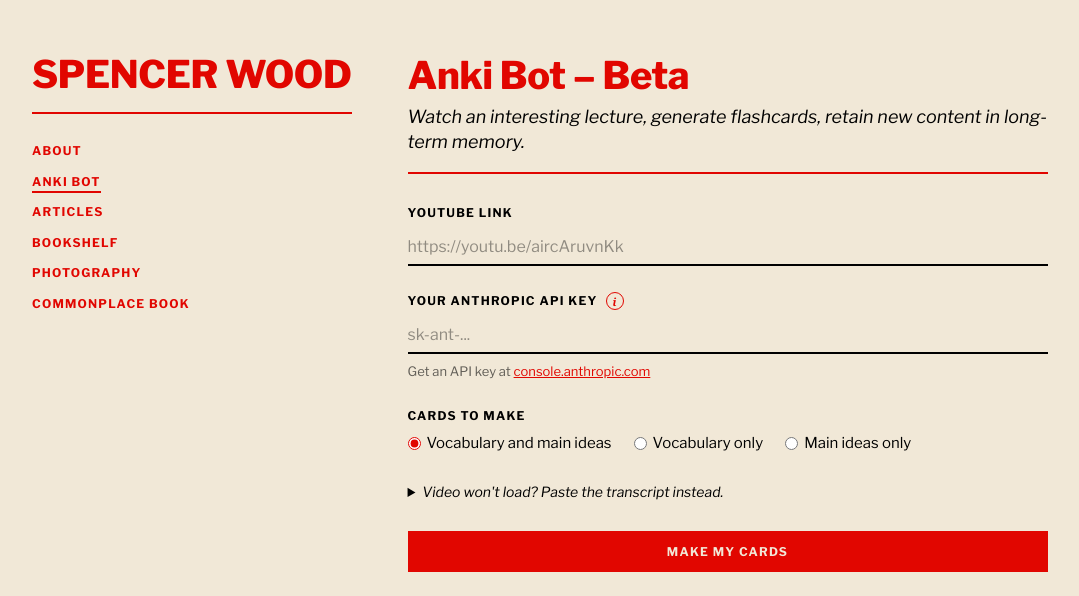
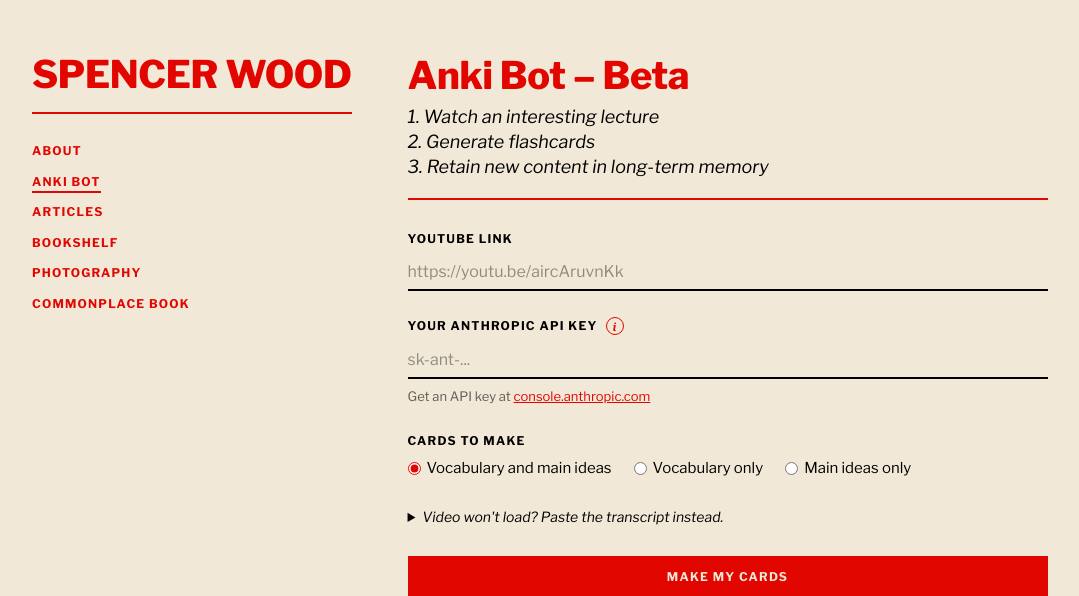
Before and after one commit to spencerwood1031/anki-bot, a Flask app: page / in a window 1280 px wide. Shown: the top 596 px of the page, without its empty margins (36-1115 px from the left). Run offline with Flask 3, Linux system fonts and the light colour scheme.

Commit message:
Subtitle as three numbered steps
Co-Authored-By: Claude Opus 5.5 <noreply@anthropic.com>
Claude-Session: https://claude.ai/code/session_01Bye6LtamV8Mfu8XroN8AoQ

```diff
--- a/templates/index.html
+++ b/templates/index.html
@@ -59,6 +59,7 @@
       margin: 10px 0 30px; padding-bottom: 18px; border-bottom: 2px solid var(--red);
       font-size: 18px; font-style: italic; line-height: 1.4;
     }
+    ol.sub { padding-left: 0; list-style-position: inside; }
     .label { display: block; color: var(--ink); margin: 0 0 6px; }
     .hint { color: var(--muted); font-size: 13px; line-height: 1.5; margin-top: 8px; }
     .hint a { color: var(--red); }
@@ -193,7 +194,11 @@
 
 <main>
   <h2 class="title">Anki Bot – Beta</h2>
-  <p class="sub">Watch an interesting lecture, generate flashcards, retain new content in long-term memory.</p>
+  <ol class="sub">
+    <li>Watch an interesting lecture</li>
+    <li>Generate flashcards</li>
+    <li>Retain new content in long-term memory</li>
+  </ol>
 
   <section id="start-view">
   <form id="deck-form">
```
